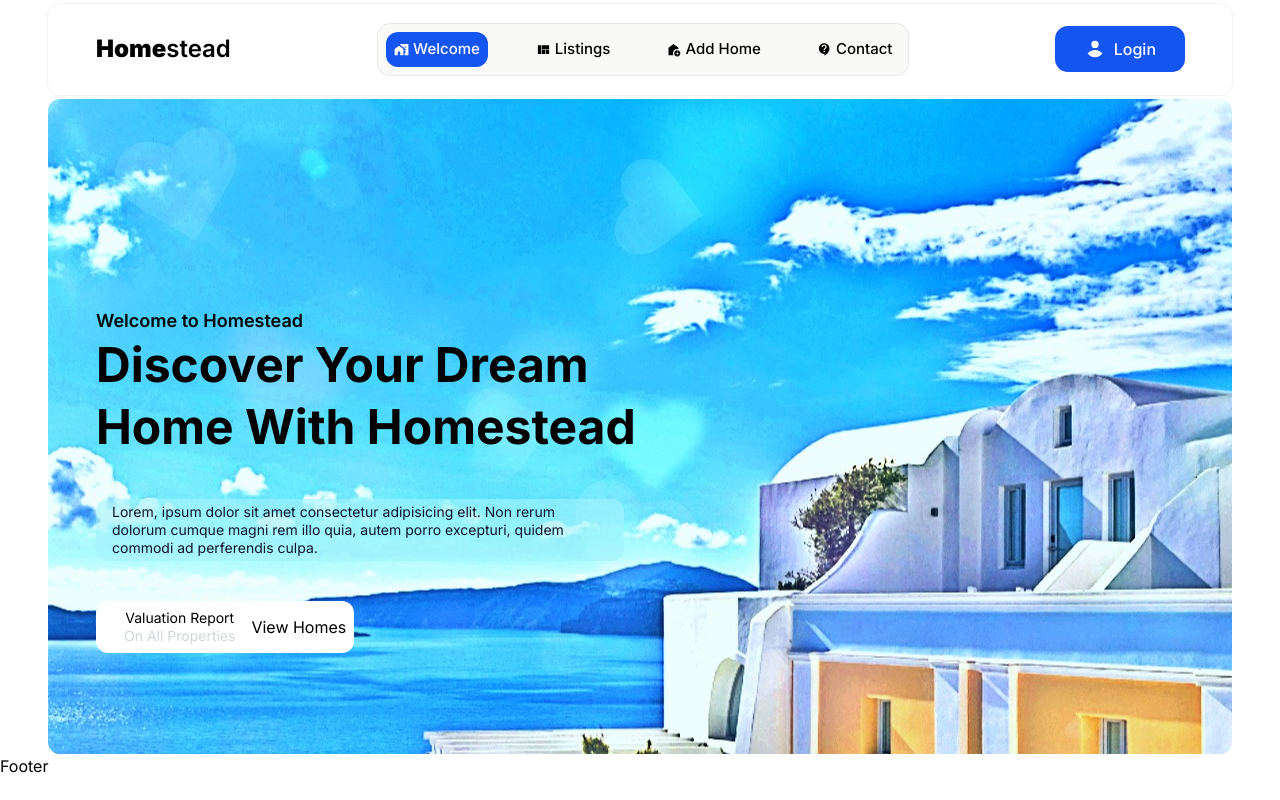
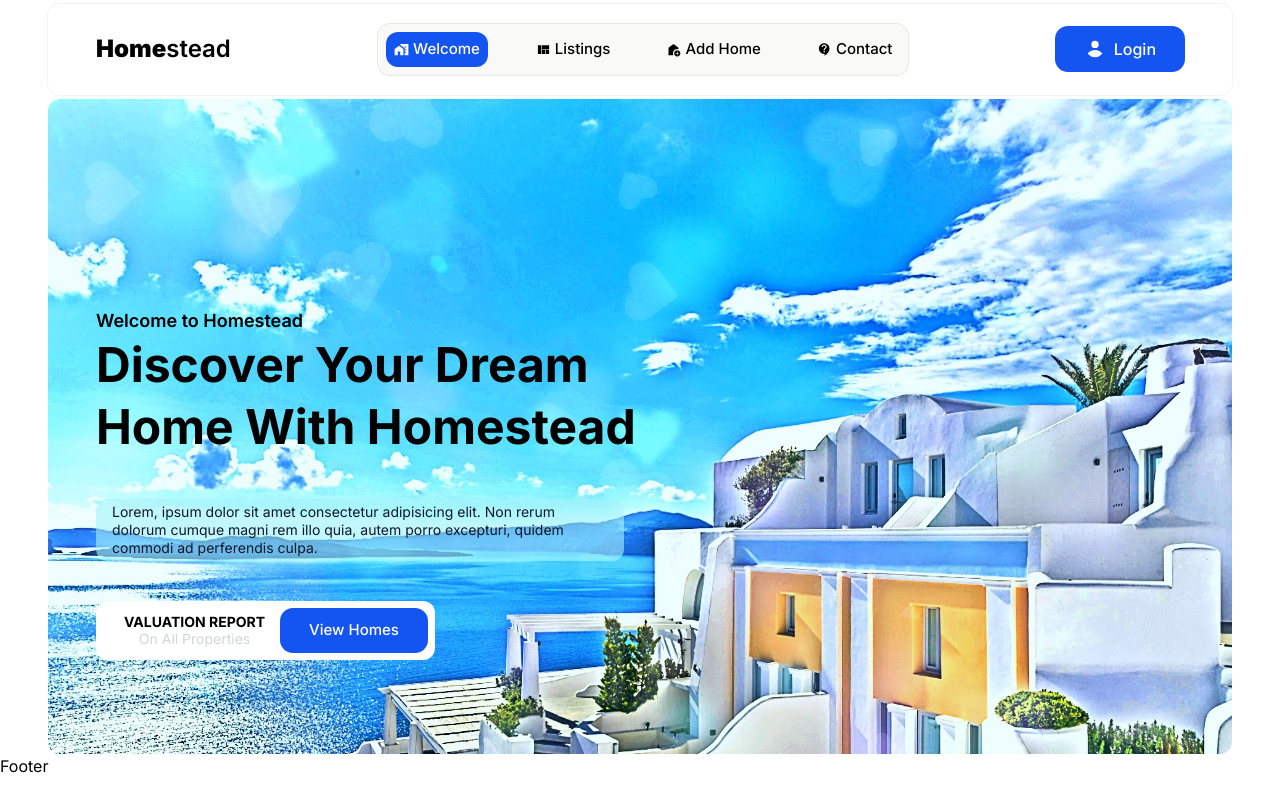
Before and after one commit to kgothatsontsane/homestead, a React (Vite) app in the folder frontend/: page / in a window 1280 px wide. Built offline with nearby package versions, Linux system fonts and the light colour scheme; a web font is replaced by a local one.

Commit message:
DevTrack: Initial commit with existing project files

```diff
--- a/frontend/src/components/Hero.jsx
+++ b/frontend/src/components/Hero.jsx
@@ -4,7 +4,7 @@ import { Link } from 'react-router-dom'
 const Hero = () => {
   return (
     <section className='max-padd-container pt-[99px]'>
-        <div className='max-padd-container bg-hero bg-center ng-cover bg-no-repeat h-[655px] w-full rounded-xl items-center'>
+        <div className='max-padd-container bg-hero bg-center bg-cover bg-no-repeat h-[655px] w-full rounded-xl items-center'>
             <div className='relative top-32 xs:top-52'>
                 <span className='medium-18'>Welcome to Homestead</span>
                 <h1 className='h1 capitalize max-w-[40rem]'>Discover Your Dream Home With Homestead</h1>
@@ -13,10 +13,10 @@ const Hero = () => {
                 {/* View Listings Button */}
                 <div className='inline-flex items-center justify-center gap-4 p-2 bg-white rounded-xl'>
                     <div className='text-center regular-14 leading-tight pl-5'>
-                        <h5>Valuation Report</h5>
-                        <p>On All Properties</p>
+                        <h5 className='uppercase font-bold'>Valuation Report</h5>
+                        <p className='regular-14'>On All Properties</p>
                     </div>
-                    <Link to="/listings">View Homes</Link>
+                    <Link to="/listings" className='btn-secondary rounded-xl'>View Homes</Link>
                 </div>
             </div>
         </div>
```
